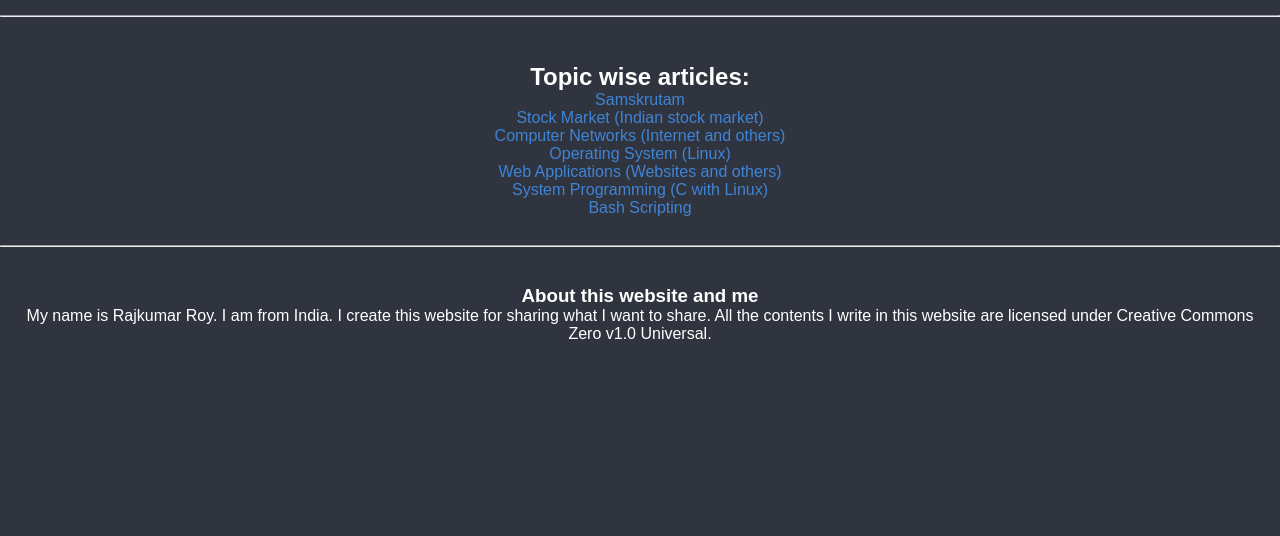
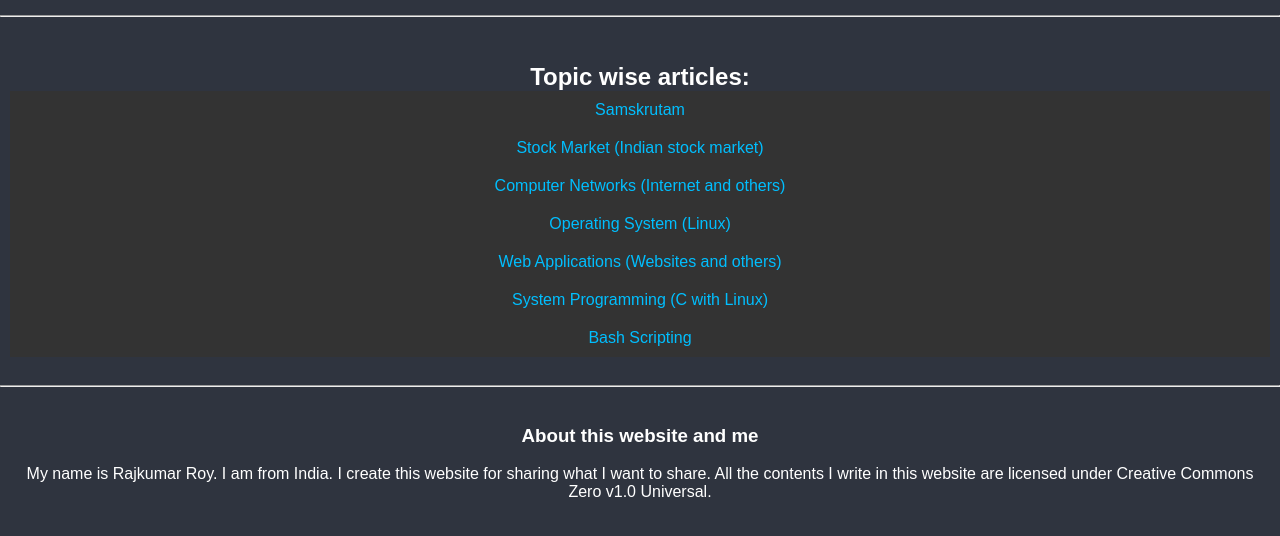
Before and after one commit to rkryvar/rkryvar.github.io, a plain HTML site: page index.html in a window 1280 px wide. Shown: the part 168-704 px from the top of the page. Drawn offline with Linux system fonts and the light colour scheme.

Commit message:
update website

```diff
--- a/index.html
+++ b/index.html
@@ -6,7 +6,7 @@
 		<meta name="viewport" content="width=device-width, initial-scale=1">
 		<meta name="author" content="rkryvar rajkumar">
 		<meta name="description" content="rkryvar's blogs">
-		<link rel="icon" type="./images/favicon.ico">
+		<link rel="icon" type="image/x-icon" href="./images/favicon.ico">
 		<link rel="stylesheet" href="./styles/main.css">
 	</head>
 
@@ -50,6 +50,7 @@
 		<br>
 		<div class="section">
 		<h3>About this website and  me </h3>
+		<br>
 		<p>My name is Rajkumar Roy. I am from India.
 		I create this website for sharing what I want to share.
 		All the contents I write in this website are licensed
--- a/styles/main.css
+++ b/styles/main.css
@@ -60,7 +60,19 @@ body {
 	margin: 0;
 	padding: 0;
 }
+.article ul li{
+       padding: 10px;
+}
+.article ul li{
+       background-color: #333;
+       font-style: verdana, Arial;
+
+}
 .article ul li a{
 	text-decoration: none;
-	color: #4084d6;
+	color: #00bfff;
 }
+.article ul li a:hover {
+	background-color: #555;
+	color: #0000ff;
+}
```
Also changed, not shown: images/favicon.ico (added).
